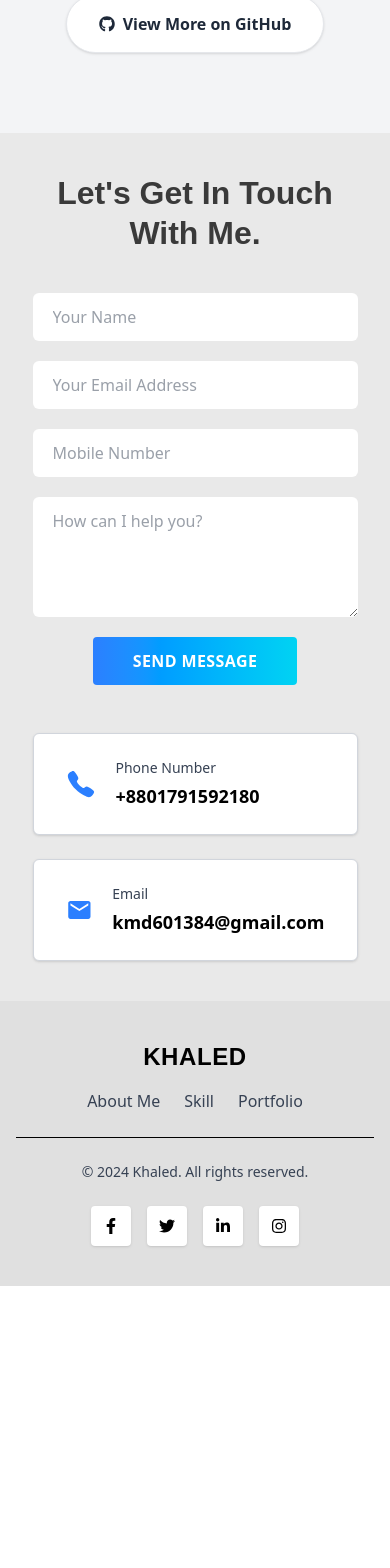
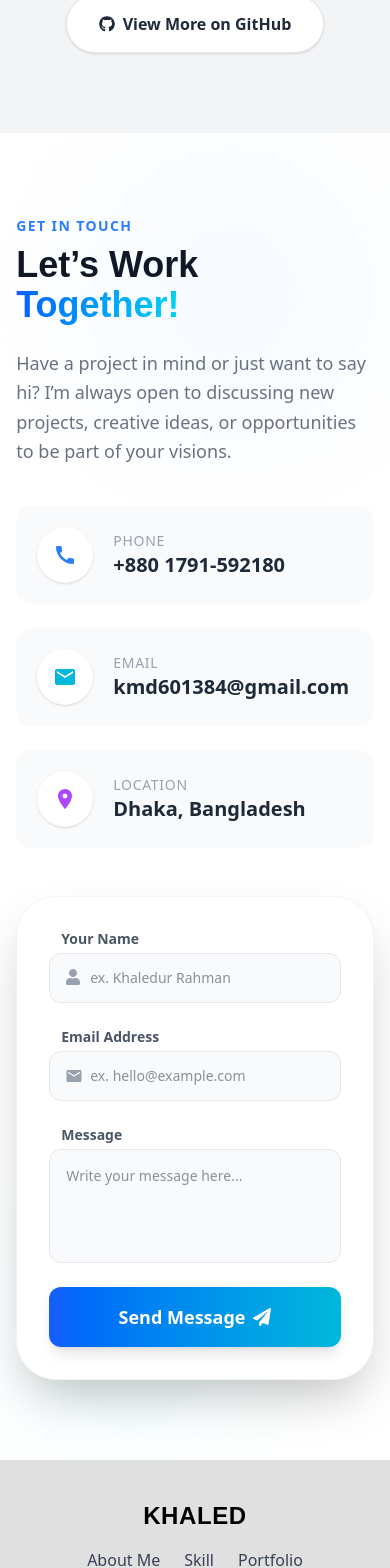
Before and after one commit to khaled6013/MY-PORTFOLIO, a React (Vite) app: page / in a window 390 px wide. Shown: the part 5958-7526 px from the top of the page. Before the commit the page ends 7244 px from the top, so only its background shows below. Built offline with nearby package versions, Linux system fonts and the light colour scheme.

Commit message:
footer part again update

```diff
--- a/src/components/Footer.jsx
+++ b/src/components/Footer.jsx
@@ -1,101 +1,181 @@
-import React, { useRef } from 'react';
+import React, { useRef, useState } from 'react';
 import emailjs from '@emailjs/browser';
-import { IoCall } from "react-icons/io5";
-import { MdEmail } from "react-icons/md";
+import { motion } from "framer-motion";
+import { MdEmail, MdCall, MdLocationOn, MdSend } from "react-icons/md";
+import { FaUser, FaPaperPlane } from "react-icons/fa";
 
 const Footer = () => {
     const form = useRef();
+    const [status, setStatus] = useState(null); // null, 'sending', 'success', 'error'
 
     const sendEmail = (e) => {
         e.preventDefault();
-
-        // এখানে আপনার EmailJS এর সার্ভিস আইডি, টেমপ্লেট আইডি এবং পাবলিক কি বসাবেন
-        // যেমন: emailjs.sendForm('service_xyz', 'template_xyz', form.current, 'public_key_xyz')
-
+        setStatus('sending');
         emailjs.sendForm('YOUR_SERVICE_ID', 'YOUR_TEMPLATE_ID', form.current, 'YOUR_PUBLIC_KEY')
             .then((result) => {
                 console.log(result.text);
-                alert("Message Sent Successfully!");
+                setStatus('success');
                 e.target.reset();
+                setTimeout(() => setStatus(null), 5000);
             }, (error) => {
                 console.log(error.text);
-                alert("Failed to send message.");
+                setStatus('error');
+                setTimeout(() => setStatus(null), 5000);
             });
     };
 
     return (
-        <>
-            <div id="contact" className="bg-[#E9E9E9] lg:py-20 py-10">
-                <div className="lg:w-11/12 w-10/12 mx-auto">
-                    <div className="text-center mb-10">
-                        <h2 className="font-pops lg:font-extrabold font-bold text-black lg:text-[67px] md:text-[45px] text-[32px] opacity-75 leading-tight">
-                            Let's Get In Touch With Me.
+        <section id="contact" className="py-20 bg-white relative overflow-hidden">
+            {/* Background Decoration */}
+            <div className="absolute top-0 right-0 w-80 h-80 bg-blue-50 rounded-full blur-3xl z-0 opacity-50" />
+            <div className="absolute bottom-0 left-0 w-64 h-64 bg-cyan-50 rounded-full blur-3xl z-0 opacity-50" />
+
+            <div className="w-11/12 max-w-7xl mx-auto relative z-10">
+                <div className="grid grid-cols-1 lg:grid-cols-2 gap-12 lg:gap-20 items-start">
+
+                    {/* Left Side: Contact Info & Text */}
+                    <motion.div
+                        initial={{ opacity: 0, x: -30 }}
+                        whileInView={{ opacity: 1, x: 0 }}
+                        viewport={{ once: true }}
+                        transition={{ duration: 0.6 }}
+                    >
+                        <span className="text-blue-500 font-bold tracking-widest uppercase text-sm">Get in Touch</span>
+                        <h2 className="font-pops font-extrabold text-4xl md:text-5xl text-gray-900 mt-2 mb-6">
+                            Let’s Work <br />
+                            <span className="text-transparent bg-clip-text bg-linear-to-r from-blue-600 to-cyan-400">Together!</span>
                         </h2>
+                        <p className="text-gray-500 text-lg mb-10 leading-relaxed">
+                            Have a project in mind or just want to say hi? I’m always open to discussing new projects, creative ideas, or opportunities to be part of your visions.
+                        </p>
+
+                        {/* Contact Cards (Vertical Stack) */}
+                        <div className="space-y-6">
+                            {/* Phone Card */}
+                            <div className="flex items-center gap-5 p-5 bg-[#F9FAFB] rounded-2xl border border-transparent hover:border-blue-200 hover:shadow-lg transition-all duration-300 group">
+                                <div className="w-14 h-14 bg-white rounded-full flex items-center justify-center text-blue-500 text-2xl shadow-sm group-hover:scale-110 transition-transform">
+                                    <MdCall />
                                 </div>
-                    <div className="lg:w-4/6 mx-auto">
-                        <form ref={form} onSubmit={sendEmail} className="flex flex-col items-center gap-5">
-                            <div className="w-full flex flex-col md:flex-row justify-between gap-5">
+                                <div>
+                                    <p className="text-sm text-gray-400 font-medium uppercase tracking-wider">Phone</p>
+                                    <p className="text-xl font-bold text-gray-800 group-hover:text-blue-600 transition-colors">+880 1791-592180</p>
+                                </div>
+                            </div>
+
+                            {/* Email Card */}
+                            <div className="flex items-center gap-5 p-5 bg-[#F9FAFB] rounded-2xl border border-transparent hover:border-blue-200 hover:shadow-lg transition-all duration-300 group">
+                                <div className="w-14 h-14 bg-white rounded-full flex items-center justify-center text-cyan-500 text-2xl shadow-sm group-hover:scale-110 transition-transform">
+                                    <MdEmail />
+                                </div>
+                                <div>
+                                    <p className="text-sm text-gray-400 font-medium uppercase tracking-wider">Email</p>
+                                    <p className="text-xl font-bold text-gray-800 group-hover:text-cyan-600 transition-colors">kmd601384@gmail.com</p>
+                                </div>
+                            </div>
+
+                            {/* Location Card */}
+                            <div className="flex items-center gap-5 p-5 bg-[#F9FAFB] rounded-2xl border border-transparent hover:border-blue-200 hover:shadow-lg transition-all duration-300 group">
+                                <div className="w-14 h-14 bg-white rounded-full flex items-center justify-center text-purple-500 text-2xl shadow-sm group-hover:scale-110 transition-transform">
+                                    <MdLocationOn />
+                                </div>
+                                <div>
+                                    <p className="text-sm text-gray-400 font-medium uppercase tracking-wider">Location</p>
+                                    <p className="text-xl font-bold text-gray-800 group-hover:text-purple-600 transition-colors">Dhaka, Bangladesh</p>
+                                </div>
+                            </div>
+                        </div>
+                    </motion.div>
+
+                    {/* Right Side: Contact Form */}
+                    <motion.div
+                        initial={{ opacity: 0, x: 30 }}
+                        whileInView={{ opacity: 1, x: 0 }}
+                        viewport={{ once: true }}
+                        transition={{ duration: 0.6, delay: 0.2 }}
+                        className="bg-white p-8 md:p-10 rounded-[2.5rem] shadow-2xl border border-gray-100"
+                    >
+                        <form ref={form} onSubmit={sendEmail} className="flex flex-col gap-6">
+
+                            {/* Input: Name */}
+                            <div className="relative">
+                                <label className="text-sm font-bold text-gray-600 ml-3 mb-1 block">Your Name</label>
+                                <div className="relative">
+                                    <FaUser className="absolute top-4 left-4 text-gray-400" />
                                     <input
                                         type="text"
                                         name="user_name"
                                         required
-                                    placeholder="Your Name"
-                                    className="flex-1 bg-white px-5 py-3 rounded-md outline-none focus:ring-2 focus:ring-blue-400 text-gray-700"
+                                        placeholder="ex. Khaledur Rahman"
+                                        className="bg-gray-50 border border-gray-200 text-gray-800 text-sm rounded-xl focus:ring-2 focus:ring-blue-500 focus:border-transparent block w-full pl-10 p-3.5 outline-none transition-all"
                                     />
+                                </div>
+                            </div>
+
+                            {/* Input: Email */}
+                            <div className="relative">
+                                <label className="text-sm font-bold text-gray-600 ml-3 mb-1 block">Email Address</label>
+                                <div className="relative">
+                                    <MdEmail className="absolute top-4 left-4 text-gray-400 text-lg" />
                                     <input
                                         type="email"
                                         name="user_email"
                                         required
-                                    placeholder="Your Email Address"
-                                    className="flex-1 bg-white px-5 py-3 rounded-md outline-none focus:ring-2 focus:ring-blue-400 text-gray-700"
-                                />
-                                <input
-                                    type="tel"
-                                    name="user_phone"
-                                    placeholder="Mobile Number"
-                                    className="flex-1 bg-white px-5 py-3 rounded-md outline-none focus:ring-2 focus:ring-blue-400 text-gray-700"
+                                        placeholder="ex. hello@example.com"
+                                        className="bg-gray-50 border border-gray-200 text-gray-800 text-sm rounded-xl focus:ring-2 focus:ring-blue-500 focus:border-transparent block w-full pl-10 p-3.5 outline-none transition-all"
                                     />
                                 </div>
+                            </div>
+
+                            {/* Input: Message */}
+                            <div className="relative">
+                                <label className="text-sm font-bold text-gray-600 ml-3 mb-1 block">Message</label>
                                 <textarea
+                                    name="message"
                                     rows="4"
-                                name="message"
                                     required
-                                placeholder="How can I help you?"
-                                className="w-full bg-white px-5 py-3 rounded-md outline-none focus:ring-2 focus:ring-blue-400 text-gray-700"
+                                    placeholder="Write your message here..."
+                                    className="bg-gray-50 border border-gray-200 text-gray-800 text-sm rounded-xl focus:ring-2 focus:ring-blue-500 focus:border-transparent block w-full p-4 outline-none transition-all resize-none"
                                 ></textarea>
+                            </div>
+
+                            {/* Submit Button & Status */}
                             <button
                                 type="submit"
-                                className="text-white bg-linear-to-r from-blue-500 to-cyan-400 font-semibold tracking-wide py-3 px-10 rounded-sm hover:shadow-lg hover:shadow-blue-400/40 transition-all duration-300 cursor-pointer"
+                                disabled={status === 'sending'}
+                                className="w-full text-white bg-linear-to-r from-blue-600 to-cyan-500 hover:bg-linear-to-l focus:ring-4 focus:outline-none focus:ring-blue-300 font-bold rounded-xl text-lg px-5 py-4 text-center transition-all duration-300 transform hover:-translate-y-1 shadow-lg hover:shadow-blue-500/30 flex items-center justify-center gap-2 disabled:opacity-70 disabled:cursor-not-allowed"
                             >
-                                SEND MESSAGE
+                                {status === 'sending' ? 'Sending...' : (
+                                    <>
+                                        Send Message <FaPaperPlane />
+                                    </>
+                                )}
                             </button>
+
+                            {/* Feedback Messages */}
+                            {status === 'success' && (
+                                <motion.p
+                                    initial={{ opacity: 0, y: 10 }}
+                                    animate={{ opacity: 1, y: 0 }}
+                                    className="text-green-600 text-center font-bold bg-green-50 p-3 rounded-lg border border-green-200"
+                                >
+                                    ✅ Message Sent Successfully!
+                                </motion.p>
+                            )}
+                            {status === 'error' && (
+                                <motion.p
+                                    initial={{ opacity: 0, y: 10 }}
+                                    animate={{ opacity: 1, y: 0 }}
+                                    className="text-red-600 text-center font-bold bg-red-50 p-3 rounded-lg border border-red-200"
+                                >
+                                    ❌ Failed to send. Please try again.
+                                </motion.p>
+                            )}
                         </form>
-                    </div>
-                    <div className="lg:w-4/6 mx-auto mt-12 flex flex-col md:flex-row items-center justify-between gap-6">
-                        <div className="flex items-center w-full md:w-1/2 bg-white border border-gray-300 rounded-md px-8 py-6 gap-5 shadow-sm hover:shadow-md transition-all duration-300">
-                            <IoCall className="text-[30px] text-blue-500" />
-                            <div>
-                                <p className="text-gray-700 text-sm font-medium mb-1">
-                                    Phone Number
-                                </p>
-                                <p className="text-black text-lg font-semibold">
-                                    +8801791592180
-                                </p>
+                    </motion.div>
+
                 </div>
             </div>
-                        <div className="flex items-center w-full md:w-1/2 bg-white border border-gray-300 rounded-md px-8 py-6 gap-5 shadow-sm hover:shadow-md transition-all duration-300">
-                            <MdEmail className="text-[30px] text-blue-500" />
-                            <div>
-                                <p className="text-gray-700 text-sm font-medium mb-1">Email</p>
-                                <p className="text-black text-lg font-semibold">
-                                    kmd601384@gmail.com
-                                </p>
-                            </div>
-                        </div>
-                    </div>
-                </div>
-            </div>
-        </>
+        </section>
     );
 };
 
```
Lines whose indentation alone changed are shown as unchanged.
